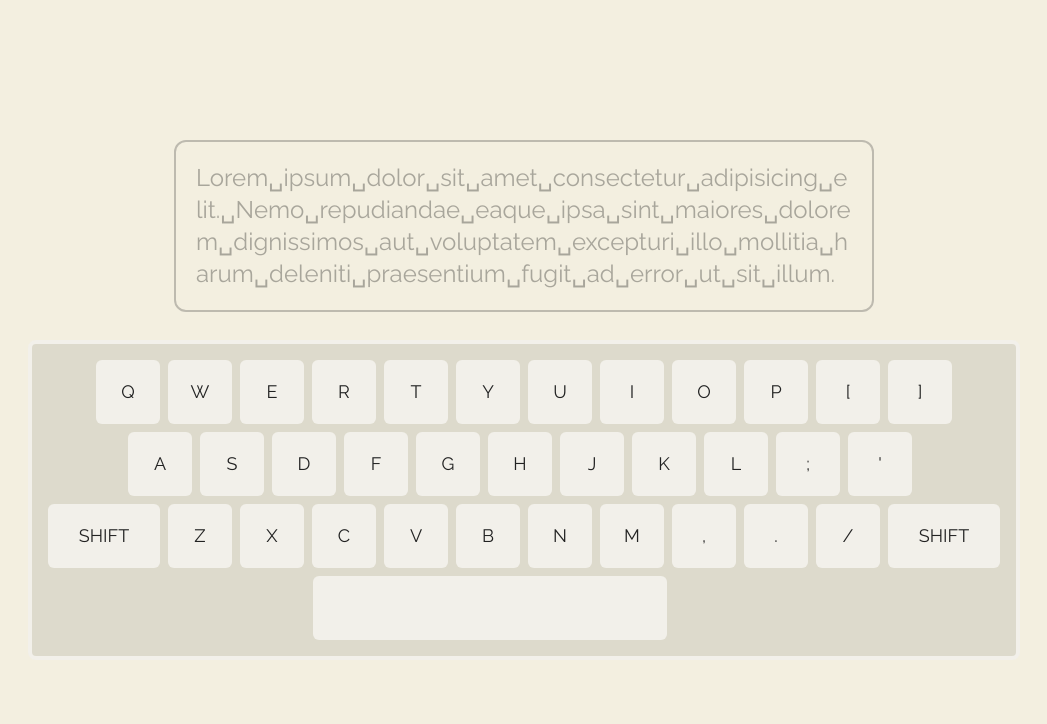
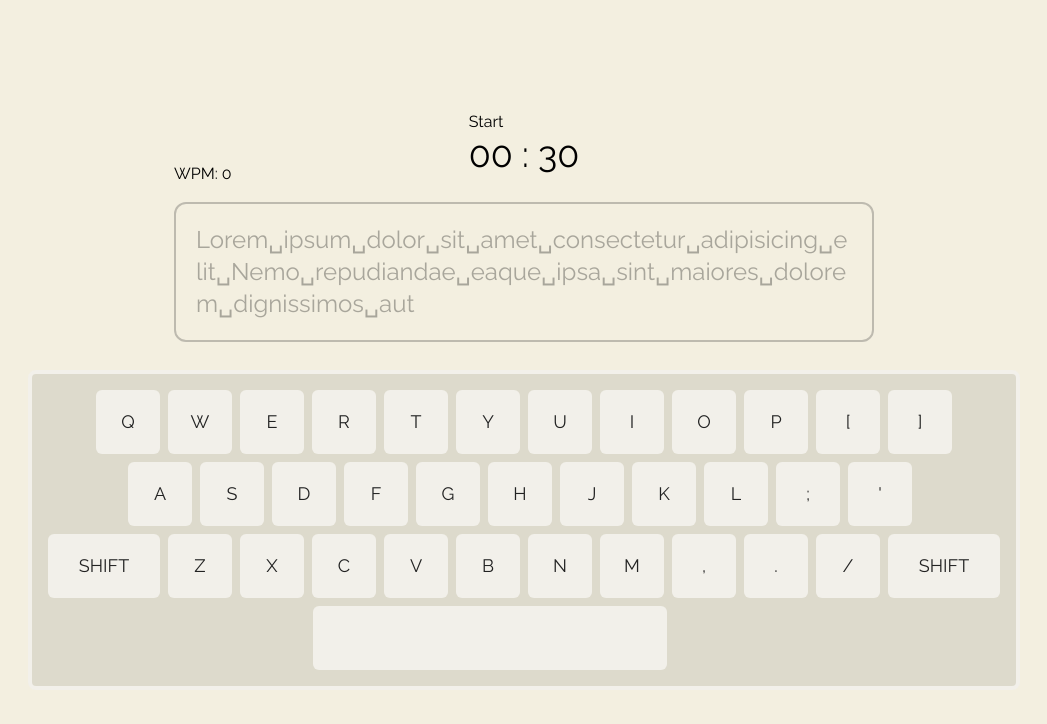
Before and after one commit to Sami-Rocks/virtual-keyboard, a React (Vite) app: page / in a window 1280 px wide. Shown: the top 724 px of the page, without its empty margins (116-1163 px from the left). Built offline with nearby package versions, Linux system fonts and the light colour scheme.

Commit message:
timer and wpm calculation

```diff
--- a/src/App.tsx
+++ b/src/App.tsx
@@ -2,24 +2,26 @@ import { useEffect, useState } from "react";
 import useDarkToggle from "./hooks/useDarktoggle";
 import KeyboardLayout from "./components/Keyboard";
 import TextBox from "./components/TextBox";
+import Timer from "./components/Timer"
 
 function App() {
   const [colorTheme, setColorTheme] = useDarkToggle();
   const [ activeKey, setActiveKey ] = useState('')
+  const [ start, setStart ] = useState(false)
+  const [ done, setDone ] = useState(false)
 
   useEffect(()=>{
-    window.addEventListener('keypress',(event) => {
-      setActiveKey(event.key)
-    })
-    // window.addEventListener('keyup',() => {
-    //   setActiveKey('')
-    // })
+    if(start){
+      window.addEventListener('keypress',(event) => {
+        setActiveKey(event.key)
+      })
+    }
 
     return () => {
       window.removeEventListener('keypress',()=>{setActiveKey('')})
       // window.removeEventListener('keyup',()=>{setActiveKey('')})
     }
-},[])
+},[start])
 
   const devicetheme = window.matchMedia(
     "(prefers-color-scheme: light)"
@@ -31,7 +33,8 @@ function App() {
 
   return (
     <div className="h-screen w-full dark:bg-black bg-light_grey flex justify-center items-center flex-col gap-7">
-      <TextBox typed={activeKey} />
+      <Timer start={start} setDone={setDone} toggleStart={()=>setStart(!start)} />
+      <TextBox done={done} typed={activeKey} />
       <KeyboardLayout />
     </div>
   );
--- a/src/components/TextBox/index.tsx
+++ b/src/components/TextBox/index.tsx
@@ -1,9 +1,10 @@
 import { useEffect, useState } from "react"
 import { sample_text } from "../../utils/constants"
 
-function TextBox( {typed}:any ){
+function TextBox( {typed, done}:any ){
 
     const [ typedText, setTypedText ] = useState<any>('')
+    const [ wpm, setWpm ] = useState<number>(0)
 
     const handleTyped = () => {
         switch(typed){
@@ -29,17 +30,28 @@ function TextBox( {typed}:any ){
 
     splitted = typedText.split('')
 
-    },[typed])
+},[typed])
+
+useEffect(()=>{
+        if(done){
+            const splitted = typedText.split('␣')
+            setWpm(splitted.length / 0.5)
+
+            console.log(wpm)
+            console.log(splitted.length)
+        }
+    },[done])
 
     return(
         <div className="relative" >
-            <div  className="absolute top-0 w-[700px] h-full text-2xl rounded-xl border-2 border-transparent p-5 opacity-70 flex flex-wrap z-10" >
+            <div className=" absolute -top-10" >{"WPM: " +wpm}</div>
+            <div  className="absolute top-0 w-[700px] h-fit text-2xl rounded-xl border-2 border-transparent p-5 opacity-70 flex flex-wrap z-10" >
                 {splitted.map((el:any, index:number)=>{
                     return ((el === sample_text[index]) || el === ' ') ? <span className='text-accent'  >{el}</span> :  <span className='text-red'  >{sample_text[index]}</span>
                 })}
                 {/* <textarea className="bg-transparent w-full h-full text-accent outline-none wrap" name="typed" id="" value={typedText} /> */}
             </div>
-            <div  className="relative break-all top-0 w-[700px] text-2xl rounded-xl border-2 border-dark_grey p-5 opacity-30 flex flex-wrap wrap" >
+            <div  className="relative dark:text-light_grey break-all top-0 w-[700px] text-2xl rounded-xl border-2 border-dark_grey p-5 opacity-30 flex flex-wrap wrap" >
                 { sample_text }
             </div>
         </div>
--- /dev/null
+++ b/src/components/Timer/index.tsx
@@ -0,0 +1,29 @@
+import { useEffect, useState } from "react"
+
+type TimerType = {
+    start:boolean,
+    toggleStart:any
+}
+
+const Timer = ({start, toggleStart, setDone}:any) => {
+
+    const [ countdown, setCountdown ] = useState(30)
+
+    useEffect(()=>{
+        if(countdown === 0) setDone(true)
+        if(countdown > 0 && start){
+            setTimeout(()=>{
+                setCountdown((prevState)=> prevState - 1)
+            }, 1000)
+        }
+    },[countdown, start])
+
+    return(
+        <div>
+            <button className=" " onClick={toggleStart} >{start ? 'Stop' : 'Start'}</button>
+            <p className={`text-4xl dark:text-light_grey ${(countdown < 10) ? 'dark:text-red text:red' : ''} ` } >00 : {countdown > 9 ? countdown: '0'+countdown}</p>
+        </div>
+    )
+}
+
+export default Timer
--- a/src/utils/constants.ts
+++ b/src/utils/constants.ts
@@ -16,4 +16,5 @@ export const first_row = [
   export const third_row = ["SHIFT","Z", "X", "C", "V", "B", "N", "M", ",", ".", "/", "SHIFT"];
 
 
-  export const sample_text = "Lorem␣ipsum␣dolor␣sit␣amet␣consectetur␣adipisicing␣elit.␣Nemo␣repudiandae␣eaque␣ipsa␣sint␣maiores␣dolorem␣dignissimos␣aut␣voluptatem␣excepturi␣illo␣mollitia␣harum␣deleniti␣praesentium␣fugit␣ad␣error␣ut␣sit␣illum."
+  // export const sample_text = "Lorem␣ipsum␣dolor␣sit␣amet␣consectetur␣adipisicing␣elit␣Nemo␣repudiandae␣eaque␣ipsa␣sint␣maiores␣dolorem␣dignissimos␣aut␣voluptatem␣excepturi␣illo␣mollitia␣harum␣deleniti␣praesentium␣fugit␣ad␣error␣ut␣sit␣illum"
+  export const sample_text = "Lorem␣ipsum␣dolor␣sit␣amet␣consectetur␣adipisicing␣elit␣Nemo␣repudiandae␣eaque␣ipsa␣sint␣maiores␣dolorem␣dignissimos␣aut"
```
